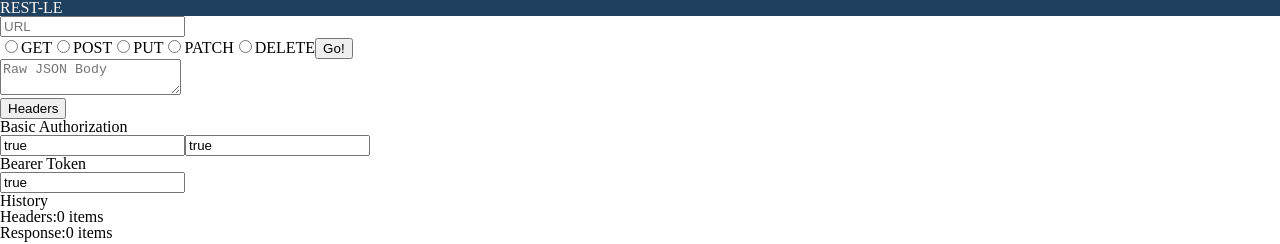
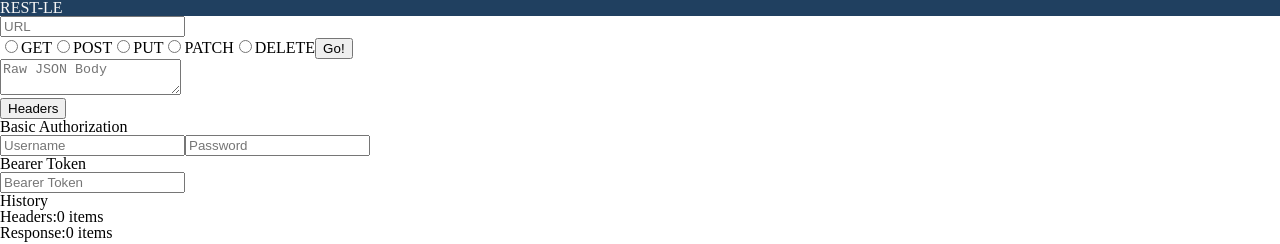
Before and after one commit to treem0/RESTY-Clone, a React app: page / in a window 1280 px wide. Shown: the top 244 px of the page. Built offline with nearby package versions, Linux system fonts and the light colour scheme.

Commit message:
twerkin on fetch

```diff
--- a/package.json
+++ b/package.json
@@ -26,7 +26,8 @@
   "license": "ISC",
   "dependencies": {
     "react": "^16.12.0",
-    "react-dom": "^16.12.0"
+    "react-dom": "^16.12.0",
+    "react-json-view": "^1.19.1"
   },
   "devDependencies": {
     "@babel/core": "^7.8.4",
--- a/src/components/form/Form.js
+++ b/src/components/form/Form.js
@@ -1,7 +1,7 @@
 import React from 'react';
 import PropTypes from 'prop-types';
 
-const Form = ({ url, method, authusername, authpassword, onChange, onSubmit }) => (
+const Form = ({ url, authusername, authpassword, onChange, onSubmit }) => (
   <form>
     <section>
       <input name="url" type="text" value={url} placeholder="URL" onChange={onChange}></input>
@@ -39,12 +39,12 @@ const Form = ({ url, method, authusername, authpassword, onChange, onSubmit }) =
         <button>Headers</button>
         <div className="visible-true">
           <h2>Basic Authorization</h2>
-          <input name={authusername} placeholder="Username" value></input>
-          <input name={authpassword} type="authpassword" placeholder="Password" value></input>
+          <input name={authusername} placeholder="Username" value={authusername}></input>
+          <input name={authpassword} type="authpassword" placeholder="Password" value={authpassword}></input>
         </div>
         <div className="visible-true">
           <h2>Bearer Token</h2>
-          <input type="text" className="wide" name="authtoken" placeholder="Bearer Token" value></input>
+          <input type="text" className="wide" name="authtoken" placeholder="Bearer Token"></input>
         </div>
       </div>
     </section>
@@ -54,7 +54,6 @@ const Form = ({ url, method, authusername, authpassword, onChange, onSubmit }) =
 
 Form.propTypes = {
   url: PropTypes.string.isRequired,
-  method: PropTypes.string.isRequired,
   authusername: PropTypes.string.isRequired,
   authpassword: PropTypes.string.isRequired,
   onChange: PropTypes.func.isRequired,
--- a/src/containers/Restle.js
+++ b/src/containers/Restle.js
@@ -19,14 +19,24 @@ handleSubmit = event => {
   event.preventDefault();
 
   this.setState(state => ({
+    response: [...state.response, {
+      response: state.response
+    }]
+  }));
+}
 
-  }));
+fetch = ({ url }) => {
+  fetch({ url })
+    .then(res => res.json())
+    .then(response => response
+
+    );
 }
 
 render() {
   return (
     <>
-      <Form url={this.state.url} onSubmit={this.handleSubmit} onChange={this.handleChange} />
+      <Form url={this.state.url} onSubmit={this.handleSubmit} onChange={this.handleChange} authusername={this.state.authusername} authpassword={this.state.authpassword}/>
       <History />
       <Response />
     </>
```
Also changed, not shown: 1 other file (tests, documents, lock files or other folders).
